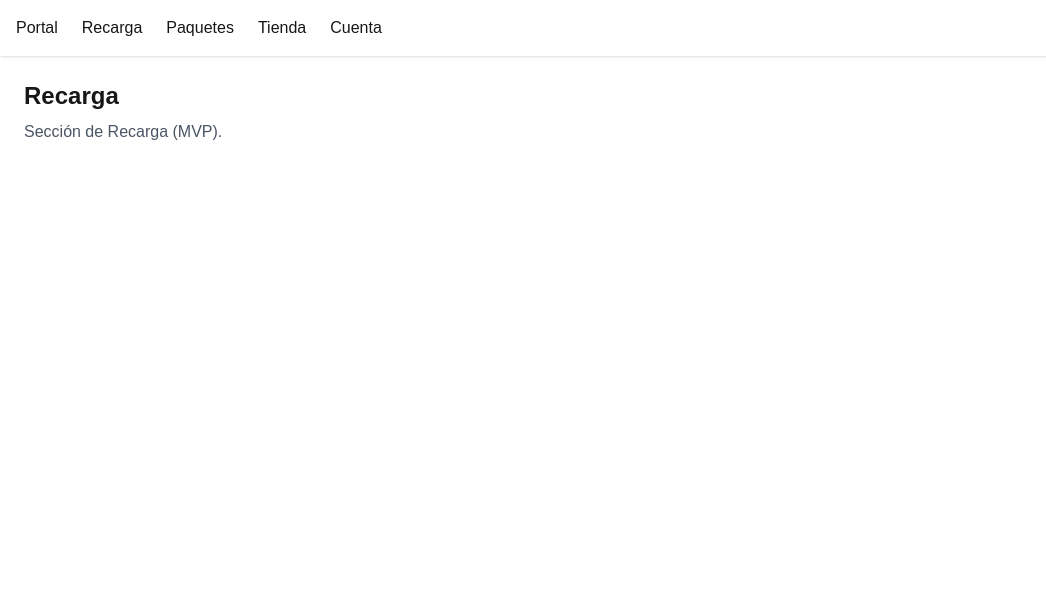
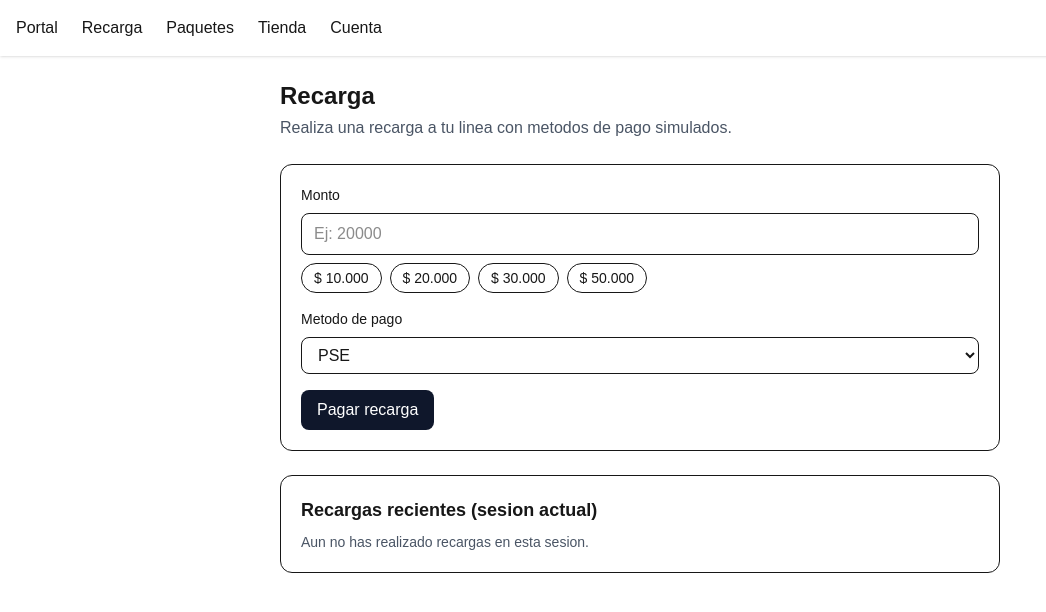
Before and after one commit to LuisAlbertoPerezDeLaCruz/mvno-portal, a Next.js app: page /recarga in a window 1280 px wide. Shown: the top 612 px of the page, without its empty margins (0-1046 px from the left). Built offline with nearby package versions, Linux system fonts and the light colour scheme.

Commit message:
seccion de recarga

```diff
--- a/app/page.tsx
+++ b/app/page.tsx
@@ -1,3 +1,8 @@
 export default function Home() {
-  return;
+  return (
+    <main className="min-h-[calc(100vh-72px)] bg-linear-to-b from-slate-50 via-white to-slate-400 p-6">
+      <h1 className="text-2xl font-semibold">Inicio</h1>
+      <p className="mt-2 text-gray-600">Home del portal MVNO.</p>
+    </main>
+  );
 }
--- a/app/recarga/page.tsx
+++ b/app/recarga/page.tsx
@@ -1,8 +1,196 @@
+"use client";
+
+import { FormEvent, useMemo, useState } from "react";
+
+type PaymentMethod = "PSE" | "Tarjeta" | "Nequi";
+type SubmitStatus = "idle" | "loading" | "success" | "error";
+
+type TopupReceipt = {
+  id: string;
+  amount: number;
+  method: PaymentMethod;
+  createdAt: string;
+};
+
+const PAYMENT_METHODS: PaymentMethod[] = ["PSE", "Tarjeta", "Nequi"];
+const QUICK_AMOUNTS = [10000, 20000, 30000, 50000];
+
+function formatCurrencyCop(value: number) {
+  return new Intl.NumberFormat("es-CO", {
+    style: "currency",
+    currency: "COP",
+    maximumFractionDigits: 0,
+  }).format(value);
+}
+
+function formatDate(value: string) {
+  return new Intl.DateTimeFormat("es-CO", {
+    dateStyle: "medium",
+    timeStyle: "short",
+  }).format(new Date(value));
+}
+
 export default function RecargaPage() {
+  const [amountInput, setAmountInput] = useState("");
+  const [method, setMethod] = useState<PaymentMethod>("PSE");
+  const [status, setStatus] = useState<SubmitStatus>("idle");
+  const [message, setMessage] = useState("");
+  const [receipts, setReceipts] = useState<TopupReceipt[]>([]);
+
+  const amountNumber = useMemo(() => Number(amountInput), [amountInput]);
+
+  function validateAmount(value: number) {
+    if (!Number.isFinite(value) || Number.isNaN(value)) {
+      return "Ingresa un monto valido.";
+    }
+    if (value < 1000) {
+      return "El monto minimo de recarga es $1.000.";
+    }
+    if (value > 200000) {
+      return "El monto maximo por recarga es $200.000.";
+    }
+    return "";
+  }
+
+  async function handleSubmit(event: FormEvent<HTMLFormElement>) {
+    event.preventDefault();
+    setStatus("idle");
+    setMessage("");
+
+    const validationError = validateAmount(amountNumber);
+    if (validationError) {
+      setStatus("error");
+      setMessage(validationError);
+      return;
+    }
+
+    setStatus("loading");
+    setMessage("Procesando pago...");
+
+    await new Promise((resolve) => setTimeout(resolve, 1200));
+
+    const newReceipt: TopupReceipt = {
+      id: `topup-${Date.now()}`,
+      amount: amountNumber,
+      method,
+      createdAt: new Date().toISOString(),
+    };
+
+    setReceipts((prev) => [newReceipt, ...prev]);
+    setStatus("success");
+    setMessage(`Recarga exitosa por ${formatCurrencyCop(amountNumber)} con ${method}.`);
+    setAmountInput("");
+  }
+
   return (
-    <main className="p-6">
-      <h1 className="text-2xl font-semibold">Recarga</h1>
-      <p className="mt-2 text-gray-600">Sección de Recarga (MVP).</p>
+    <main className="mx-auto max-w-3xl space-y-6 p-6">
+      <section>
+        <h1 className="text-2xl font-semibold">Recarga</h1>
+        <p className="mt-1 text-gray-600">
+          Realiza una recarga a tu linea con metodos de pago simulados.
+        </p>
+      </section>
+
+      <section className="rounded-xl border bg-white p-5">
+        <form className="space-y-4" onSubmit={handleSubmit}>
+          <div className="space-y-2">
+            <label htmlFor="amount" className="block text-sm font-medium">
+              Monto
+            </label>
+            <input
+              id="amount"
+              name="amount"
+              type="number"
+              min={1000}
+              max={200000}
+              step={1000}
+              value={amountInput}
+              onChange={(event) => setAmountInput(event.target.value)}
+              placeholder="Ej: 20000"
+              className="w-full rounded-lg border px-3 py-2 outline-none ring-slate-300 focus:ring"
+            />
+            <div className="flex flex-wrap gap-2">
+              {QUICK_AMOUNTS.map((amount) => (
+                <button
+                  key={amount}
+                  type="button"
+                  className="rounded-full border px-3 py-1 text-sm hover:bg-slate-50"
+                  onClick={() => setAmountInput(String(amount))}
+                >
+                  {formatCurrencyCop(amount)}
+                </button>
+              ))}
+            </div>
+          </div>
+
+          <div className="space-y-2">
+            <label htmlFor="method" className="block text-sm font-medium">
+              Metodo de pago
+            </label>
+            <select
+              id="method"
+              name="method"
+              value={method}
+              onChange={(event) => setMethod(event.target.value as PaymentMethod)}
+              className="w-full rounded-lg border px-3 py-2 outline-none ring-slate-300 focus:ring"
+            >
+              {PAYMENT_METHODS.map((option) => (
+                <option key={option} value={option}>
+                  {option}
+                </option>
+              ))}
+            </select>
+          </div>
+
+          <button
+            type="submit"
+            disabled={status === "loading"}
+            className="rounded-lg bg-slate-900 px-4 py-2 font-medium text-white disabled:cursor-not-allowed disabled:opacity-60"
+          >
+            {status === "loading" ? "Procesando..." : "Pagar recarga"}
+          </button>
+        </form>
+
+        {message && (
+          <p
+            className={`mt-4 rounded-lg px-3 py-2 text-sm ${
+              status === "error"
+                ? "bg-red-50 text-red-700"
+                : status === "success"
+                  ? "bg-green-50 text-green-700"
+                  : "bg-slate-100 text-slate-700"
+            }`}
+          >
+            {message}
+          </p>
+        )}
+      </section>
+
+      <section className="rounded-xl border bg-white p-5">
+        <h2 className="text-lg font-semibold">Recargas recientes (sesion actual)</h2>
+        {receipts.length === 0 ? (
+          <p className="mt-2 text-sm text-gray-600">
+            Aun no has realizado recargas en esta sesion.
+          </p>
+        ) : (
+          <ul className="mt-3 space-y-2">
+            {receipts.map((receipt) => (
+              <li
+                key={receipt.id}
+                className="flex items-center justify-between rounded-lg bg-slate-50 p-3 text-sm"
+              >
+                <div>
+                  <p className="font-medium">{formatCurrencyCop(receipt.amount)}</p>
+                  <p className="text-gray-500">{formatDate(receipt.createdAt)}</p>
+                </div>
+                <span className="rounded-full bg-white px-3 py-1 text-xs">
+                  {receipt.method}
+                </span>
+              </li>
+            ))}
+          </ul>
+        )}
+      </section>
     </main>
   );
 }
```
